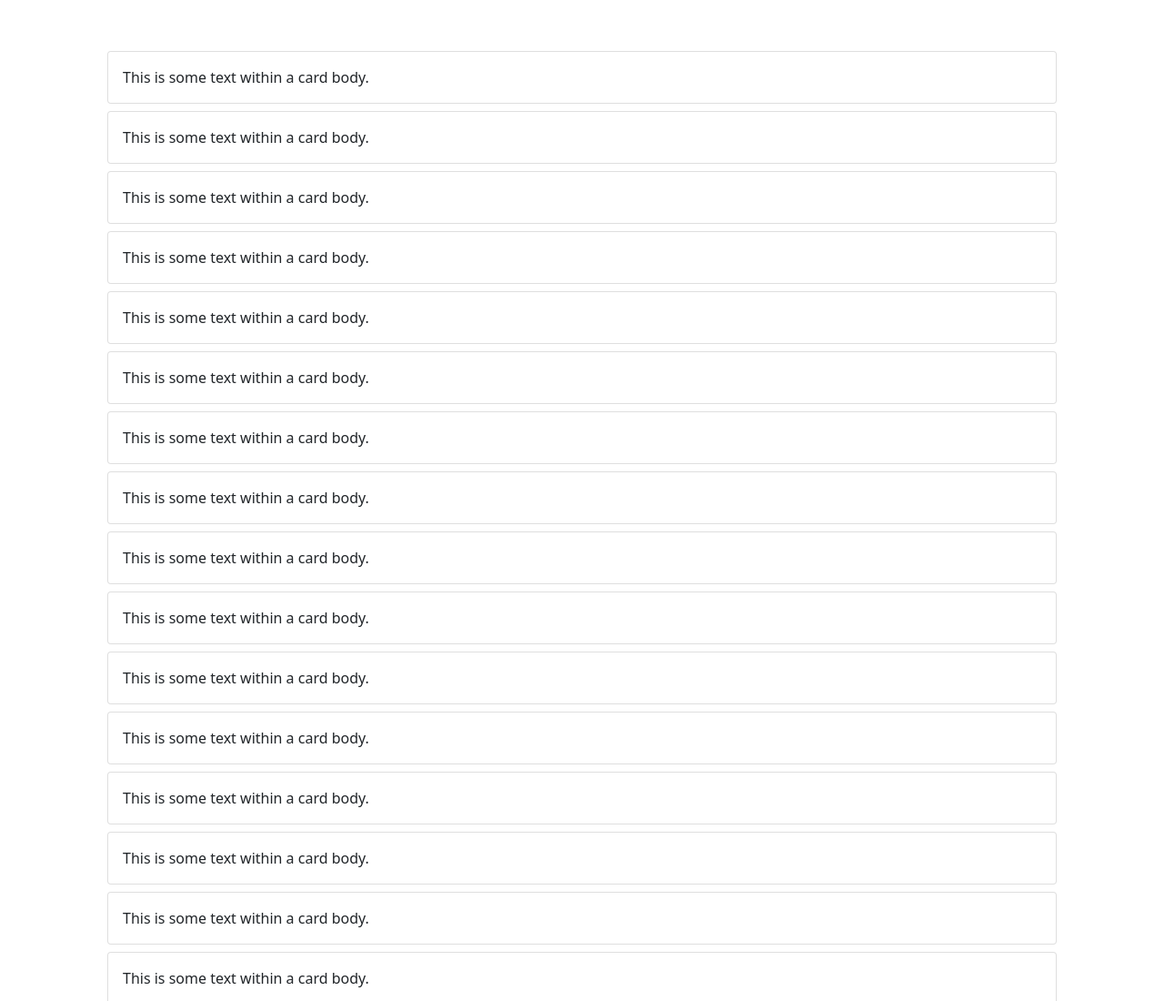
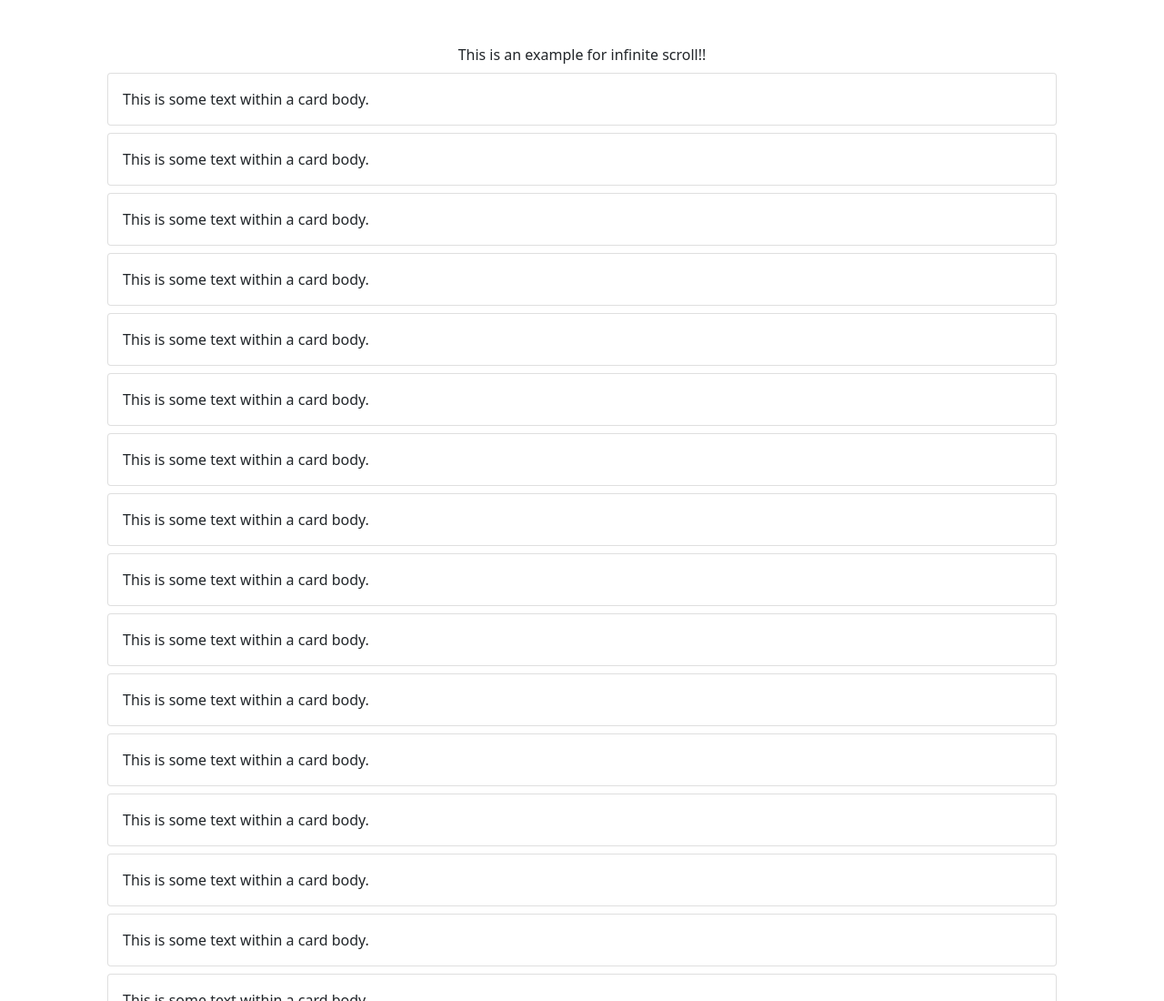
Before and after one commit to Veiganllaashwini/infiniteScroll, a plain HTML site: page index.html in a window 1280 px wide. Shown: the top 1100 px of the page at 91% size. Drawn offline with nearby package versions, Linux system fonts and the light colour scheme.

Commit message:
added heading to the page

```diff
--- a/index.html
+++ b/index.html
@@ -13,7 +13,7 @@
   <body>
     <main class="vh-100">
         <div class="container p-5" id="container">
-
+            <div class="text-center">This is an example for infinite scroll!!</div>
         </div>
     </main>
 
```
